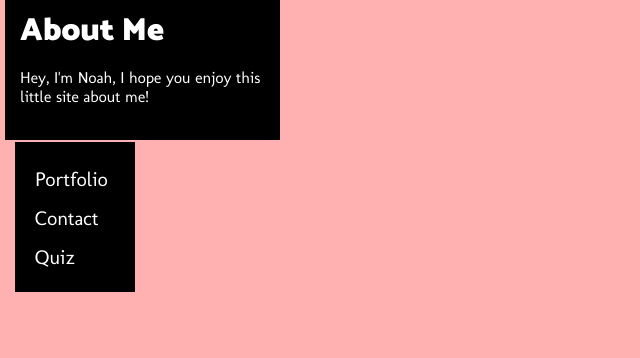
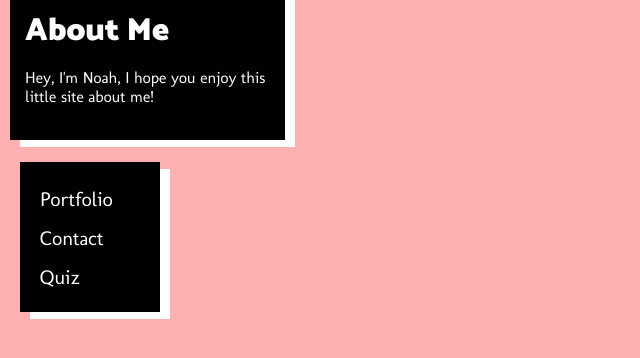
Before and after one commit to jimbobcooots/About-Me, a plain HTML site: page index.html in a window 1280 px wide. Shown: the whole page, without its empty margins (0-640 px from the left). Drawn offline with Linux system fonts and the light colour scheme; a web font is replaced by a local one.

Commit message:
more css stylings

```diff
--- a/css/style.css
+++ b/css/style.css
@@ -11,10 +11,11 @@ body {
   display: block;
   position: relative;
   background-color: black;
-  margin-left: 5px;
+  margin-left: 10px;
   margin-top: -10px;
   width: 275px;
   height: 150px;
+  box-shadow: 10px 7px white;
 }
 
 .heading {
@@ -34,10 +35,11 @@ nav {
   display: inline-block;
   position: absolute;
   background-color: black;
-  width: 120px;
+  width: 140px;
   height: 150px;
-  margin-top: 20px;
+  margin-top: 40px;
   margin-left: 10px;
+  box-shadow: 10px 7px white;
 }
 
 .nav-list {
@@ -63,13 +65,19 @@ nav {
   margin-left: 42%;
   border: 5px solid white;
   background-image: linear-gradient(#49b5ff, #53c4ed, #8ed1ff, white);
-  color: #fcb5f6;
+  color: orange;
   text-shadow: 2px 2px black;
   font-family: 'Bangers', 'Rammetto One', sans-serif;
   letter-spacing: 1px;
   font-size: 36px;
 }
 
+.button:hover {
+  color: #fcb5f6;
+  text-shadow: 2px 2px white;
+  background-image: linear-gradient(orange, orange);
+}
+
 .quiz {
   background-color: pink;
   background-image: url(https://img3.goodfon.com/original/5000x3189/d/1e/super-mario-igra-voprosiki.jpg);
```
